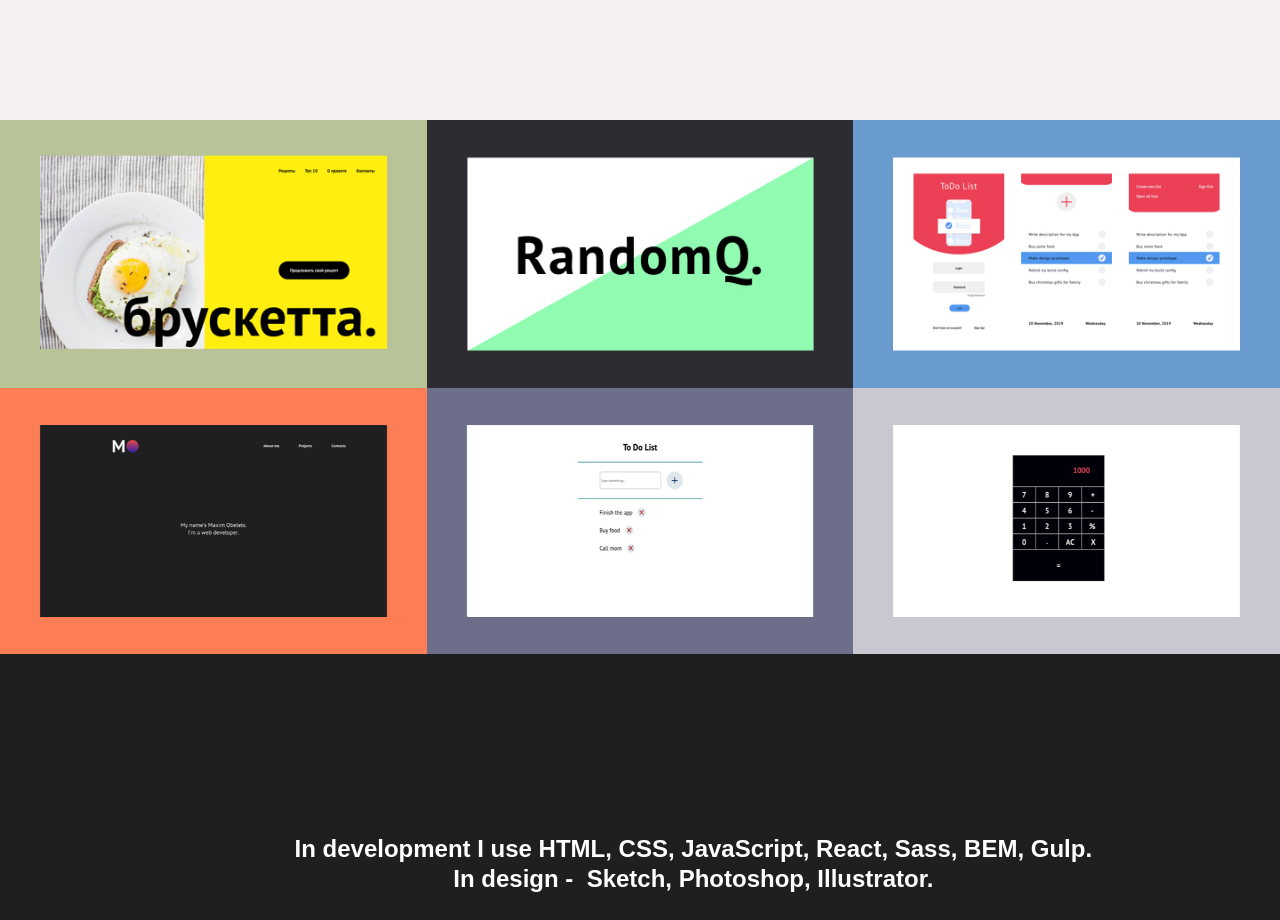
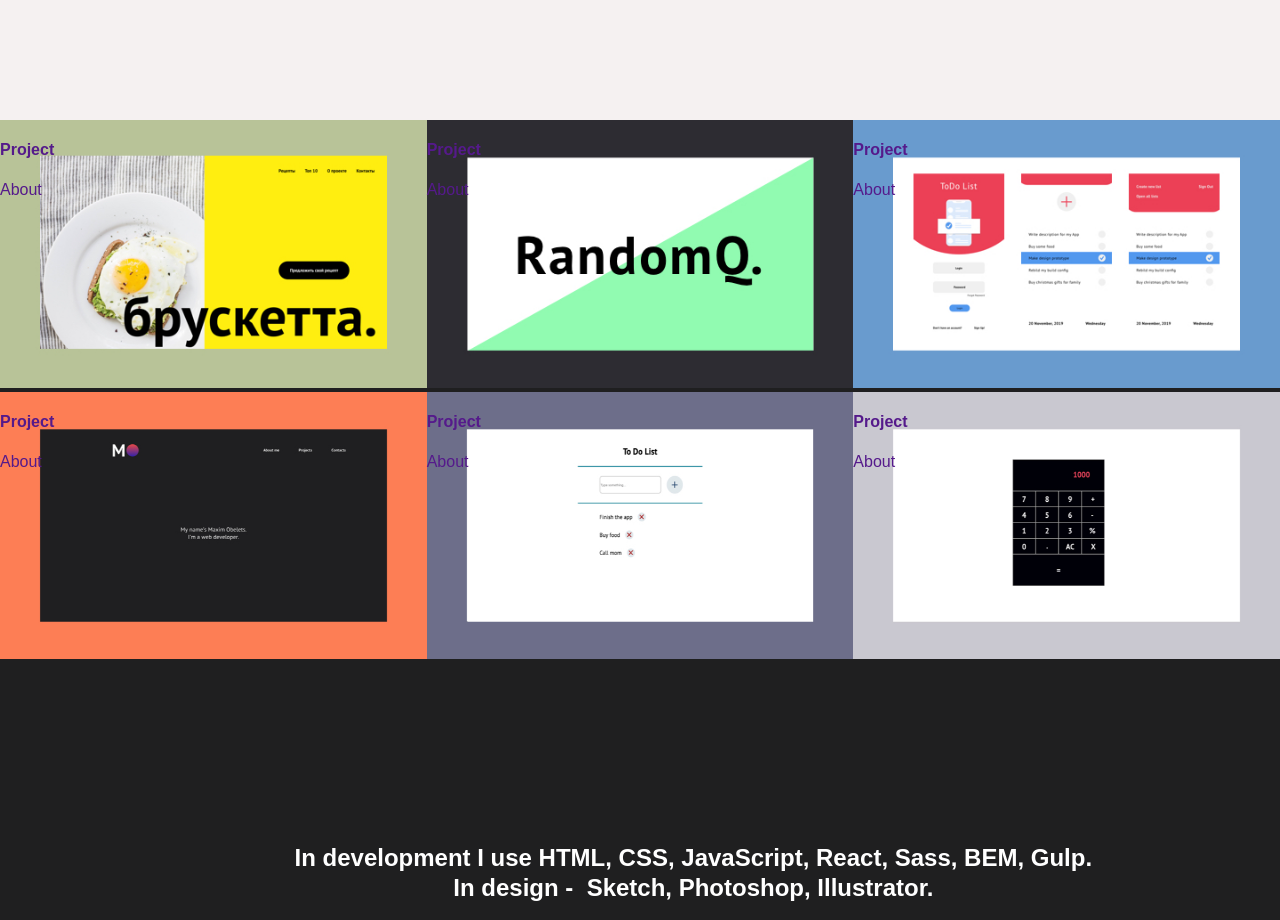
Before and after one commit to maximobelets/my-personal-website, a website: page source/index.html in a window 1280 px wide. Shown: the part 1280-2200 px from the top of the page. Drawn offline with Linux system fonts and the light colour scheme.

Commit message:
added descriptions for projects

```diff
--- a/source/index.html
+++ b/source/index.html
@@ -44,12 +44,92 @@
         </section>
         <section class="projects">
             <section class="projects__images">
-                <img src="img/br.jpg" alt="Br" class="projects__image">
+                <ul class="projects__list">
+                    <li class="projects__item">
+                        <a href="" class="projects__link">
+                            <img src="img/br.jpg" alt="Br" class="projects__image">
+                            <div class="projects__info">
+                                <h4 class="projects__title">
+                                    Project
+                                </h4>
+                                <p class="projects__description">
+                                    About
+                                </p>
+                            </div>
+                        </a>
+                    </li>
+                    <li class="projects__item">
+                        <a href="" class="projects__link">
+                            <img src="img/rq.jpg" alt="RandomQ" class="projects__image">
+                            <div class="projects__info">
+                                <h4 class="projects__title">
+                                    Project
+                                </h4>
+                                <p class="projects__description">
+                                    About
+                                </p>
+                            </div>
+                        </a>
+                    </li>
+                    <li class="projects__item">
+                        <a href="" class="projects__link">
+                            <img src="img/tda.jpg" alt="ToDo App" class="projects__image">
+                            <div class="projects__info">
+                                <h4 class="projects__title">
+                                    Project
+                                </h4>
+                                <p class="projects__description">
+                                    About
+                                </p>
+                            </div>
+                        </a>
+                    </li>
+                    <li class="projects__item">
+                        <a href="" class="projects__link">
+                            <img src="img/ps.jpg" alt="My site" class="projects__image">
+                            <div class="projects__info">
+                                <h4 class="projects__title">
+                                    Project
+                                </h4>
+                                <p class="projects__description">
+                                    About
+                                </p>
+                            </div>
+                        </a>
+                    </li>
+                    <li class="projects__item">
+                        <a href="" class="projects__link">
+                            <img src="img/todo.jpg" alt="ToDo" class="projects__image">
+                            <div class="projects__info">
+                                <h4 class="projects__title">
+                                    Project
+                                </h4>
+                                <p class="projects__description">
+                                    About
+                                </p>
+                            </div>
+                        </a>
+                    </li>
+                        <li class="projects__item">
+                            <a href="" class="projects__link">
+                            <img src="img/calc.jpg" alt="Calculator" class="projects__image">
+                            <div class="projects__info">
+                                <h4 class="projects__title">
+                                    Project
+                                </h4>
+                                <p class="projects__description">
+                                    About
+                                </p>
+                            </div>
+                        </a>
+                        </li>
+                </ul>
+                <!-- <img src="img/br.jpg" alt="Br" class="projects__image">
                 <img src="img/rq.jpg" alt="RandomQ" class="projects__image">
                 <img src="img/tda.jpg" alt="ToDo App" class="projects__image">
                 <img src="img/ps.jpg" alt="My site" class="projects__image">
                 <img src="img/todo.jpg" alt="ToDo" class="projects__image">
-                <img src="img/calc.jpg" alt="Calculator" class="projects__image">
+                <img src="img/calc.jpg" alt="Calculator" class="projects__image"> -->
         </section>
         <section class="skills">
             <h1 class="skills__title">
--- a/source/sass/blocks/projects.scss
+++ b/source/sass/blocks/projects.scss
@@ -3,12 +3,33 @@
 }
 
 .projects__images {
+
+}
+
+.projects__list {
     display: flex;
     flex-wrap: wrap;
     justify-content: space-between;
+    margin: 0;
+    padding: 0;
+    list-style: none;
+}
+
+.projects__item {
+    position: relative;
+    width: calc(100%/3);
+}
+
+.projects__link {
+
 }
 
 .projects__image {
-    width: calc(100%/3);
-    height: 100%;
+    width: 100%;
 }
+
+.projects__info {
+    position: absolute;
+    top: 0;
+    left: 0;
+}
```
Also changed, not shown: source/css/style.css.
